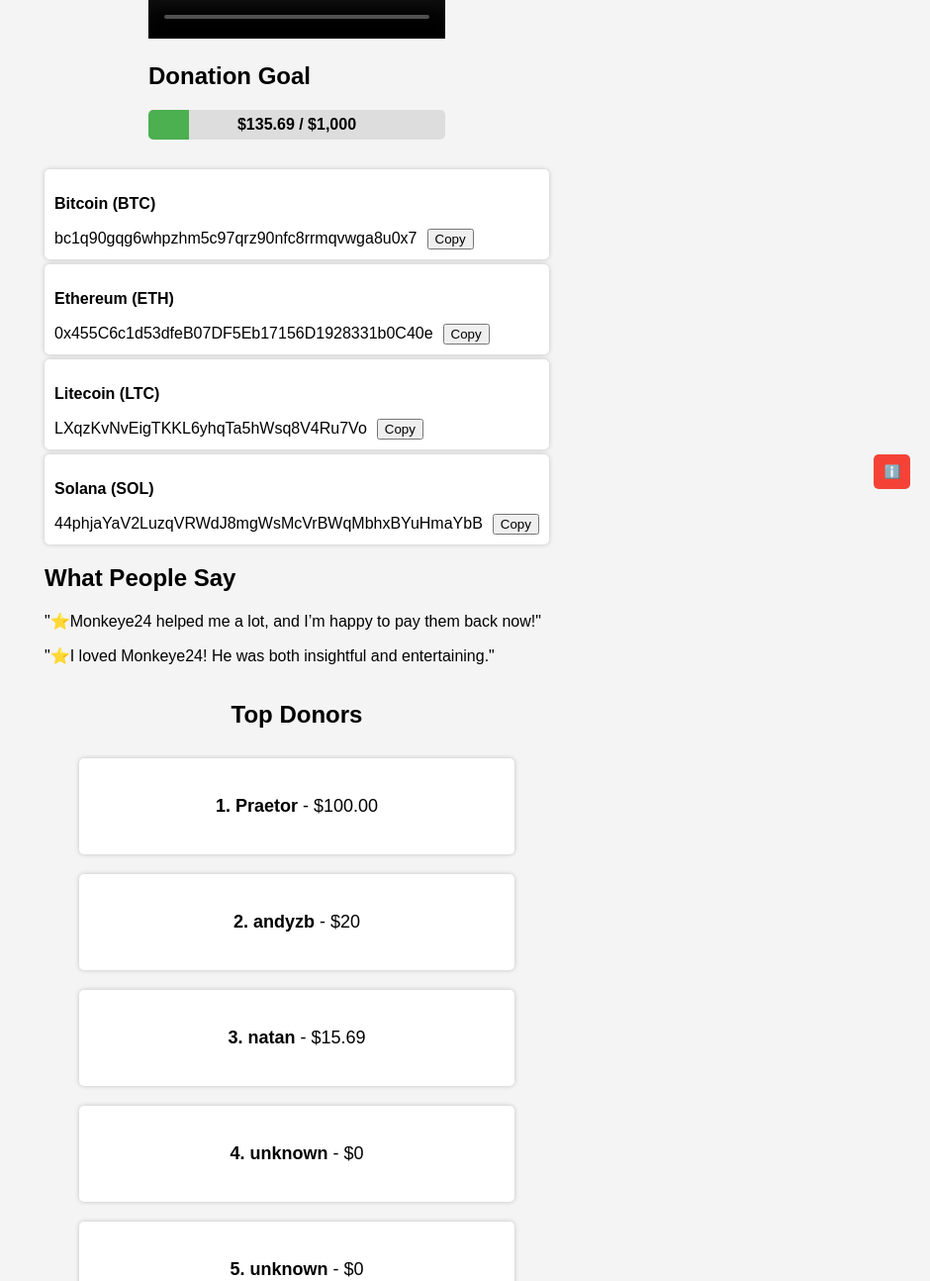
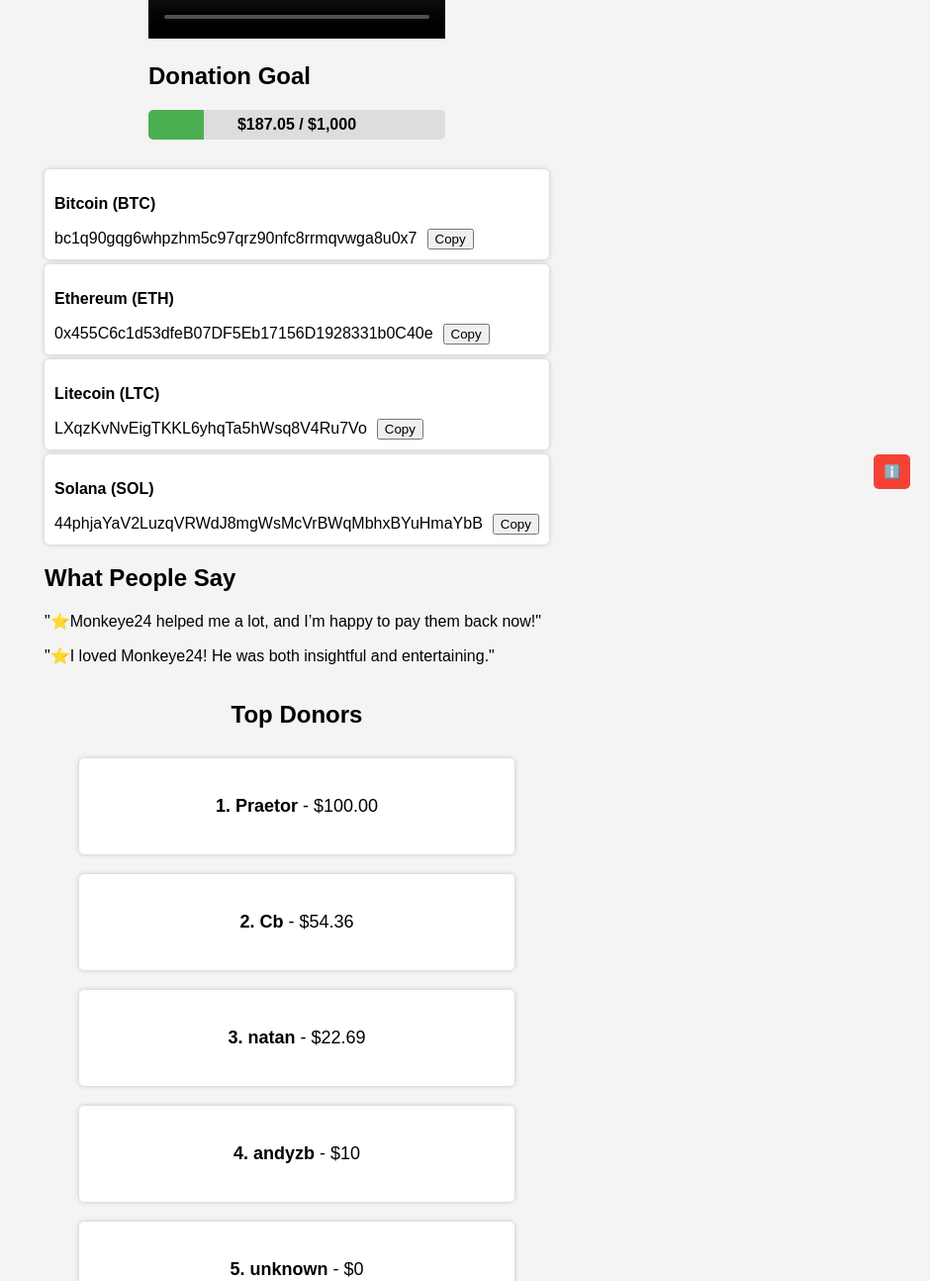
Before and after one commit to SleepyGoober/zzzzz213, a website: page index.html in a window 1280 px wide. Shown: the part 286-1580 px from the top of the page at 99% size, without its empty margins (340-1280 px from the left). Drawn offline with Linux system fonts and the light colour scheme; grey boxes are pictures that could not be loaded.

Commit message:
FIXED GOAL

```diff
--- a/index.html
+++ b/index.html
@@ -31,7 +31,7 @@
                     <div class="progress-container">
                         <div class="progress-bar">
                             <div class="progress" style="width: 0%;"></div>
-                            <p class="progress-text">$95.53 / $1,000</p>
+                            <p class="progress-text">$187.05 / $1,000</p>
                         </div>
                     </div>
                 </div>
@@ -93,13 +93,13 @@
                         <p><strong>1. Praetor</strong> - $100.00</p>
                     </div>
                     <div class="leaderboard-item">
-                        <p><strong>2. andyzb</strong> - $20</p>
+                        <p><strong>2. Cb</strong> - $54.36</p>
                     </div>
                     <div class="leaderboard-item">
-                        <p><strong>3. natan</strong> - $15.69</p>
+                        <p><strong>3. natan</strong> - $22.69</p>
                     </div>
                     <div class="leaderboard-item">
-                        <p><strong>4. unknown</strong> - $0</p>
+                        <p><strong>4. andyzb</strong> - $10</p>
                     </div>
                     <div class="leaderboard-item">
                         <p><strong>5. unknown</strong> - $0</p>
--- a/script.js
+++ b/script.js
@@ -31,7 +31,7 @@ window.onclick = function(event) {
 };
 
 // Donation tracking variables
-let currentDonationAmount = 135.69;
+let currentDonationAmount = 187.05;
 const goalAmount = 1000;
 
 // Function to update the donation goal progress with animation
```
